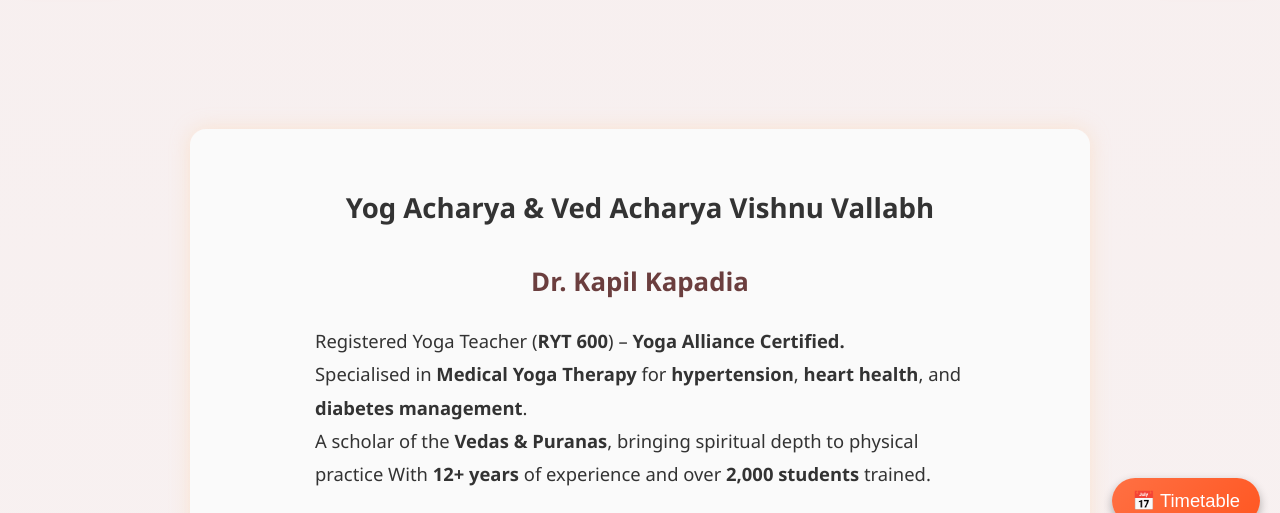
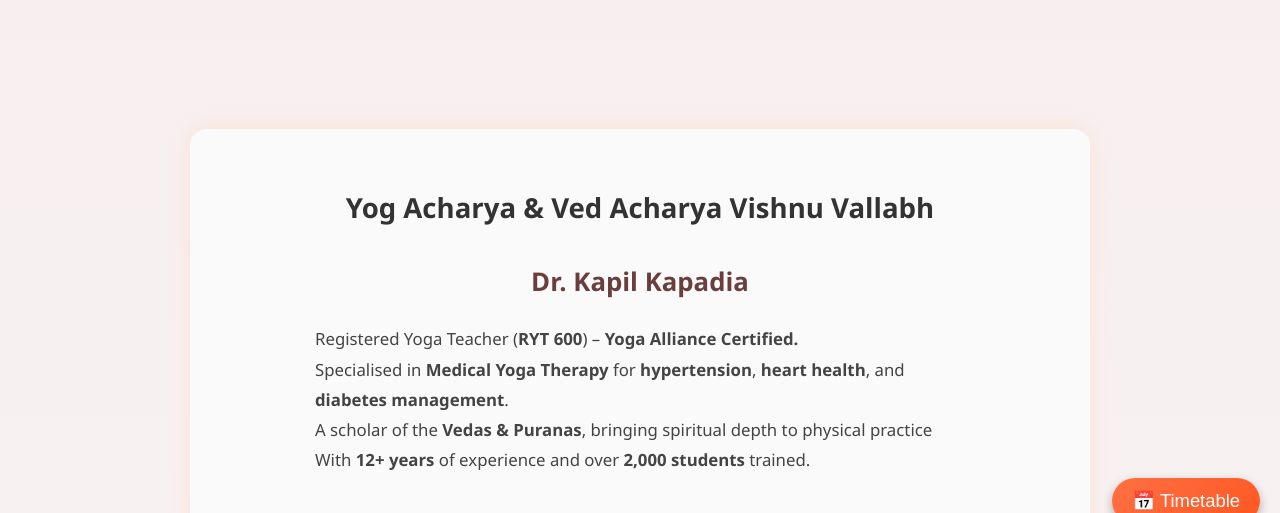
Before and after one commit to chai607/Yoga-with-Kapil, a plain HTML site: page index.html in a window 1280 px wide. Shown: the part 256-769 px from the top of the page. Drawn offline with Linux system fonts and the light colour scheme.

Commit message:
Update style.css
Description section as per checklist

```diff
--- a/style.css
+++ b/style.css
@@ -212,16 +212,14 @@ h2 {
     margin-bottom: 20px;
 }
 
-/*.about p {
-    font-size: 1.1em;
-    margin-bottom: 15px;
-    color: #444;
-}*/
-
 .about p {
-    text-align: left;       /* Align text to left */
-    max-width: 650px;       /* Restrict width for a neat block */
-    margin: 20px auto;      /* Keep it centered horizontally */
+  text-align: left;
+  max-width: 650px;
+  margin: 20px auto;
+  font-size: 1.05rem;       /* same scale as checklist */
+  color: #444;              /* softer gray */
+  line-height: 1.8;
+  font-family: 'Segoe UI', sans-serif;  /* matches checklist */
 }
 
 
```
